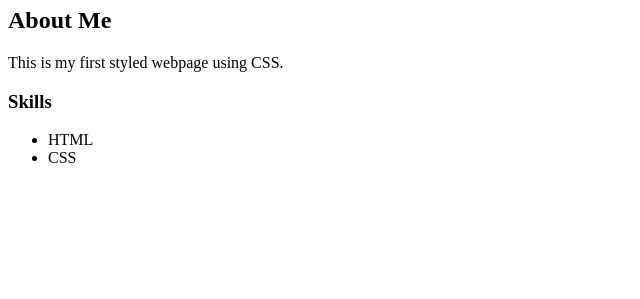
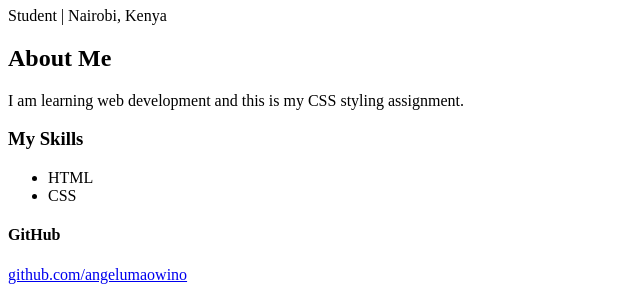
Before and after one commit to Angelaumaowino/Iyf_s10_week_02_Angelaumaowino, a plain HTML site: page Index.html in a window 1280 px wide. Shown: the part 73-372 px from the top of the page, without its empty margins (0-640 px from the left). Drawn offline with Linux system fonts and the light colour scheme.

Commit message:
Revise Index.html for personal portfolio content
Updated portfolio page with personal details and skills.

```diff
--- a/Index.html
+++ b/Index.html
@@ -3,7 +3,34 @@
 <head>
   <meta charset="UTF-8">
   <title>My Portfolio</title>
+<!DOCTYPE html>
+<html lang="en">
+<head>
+  <meta charset="UTF-8">
+  <title>Angel's Portfolio</title>
   <link rel="stylesheet" href="styles.css">
+</head>
+<body>
+
+  <h1>Angel Uma Owino</h1>
+  <p>Student | Nairobi, Kenya</p>
+
+  <h2>About Me</h2>
+  <p>I am learning web development and this is my CSS styling assignment.</p>
+
+  <h3>My Skills</h3>
+  <ul>
+    <li>HTML</li>
+    <li>CSS</li>
+  </ul>
+
+  <h4>GitHub</h4>
+  <p>
+    <a href="https://github.com/angelumaowino">github.com/angelumaowino</a>
+  </p>
+
+</body>
+</html>  <link rel="stylesheet" href="styles.css">
 </head>
 <body>
 
```
